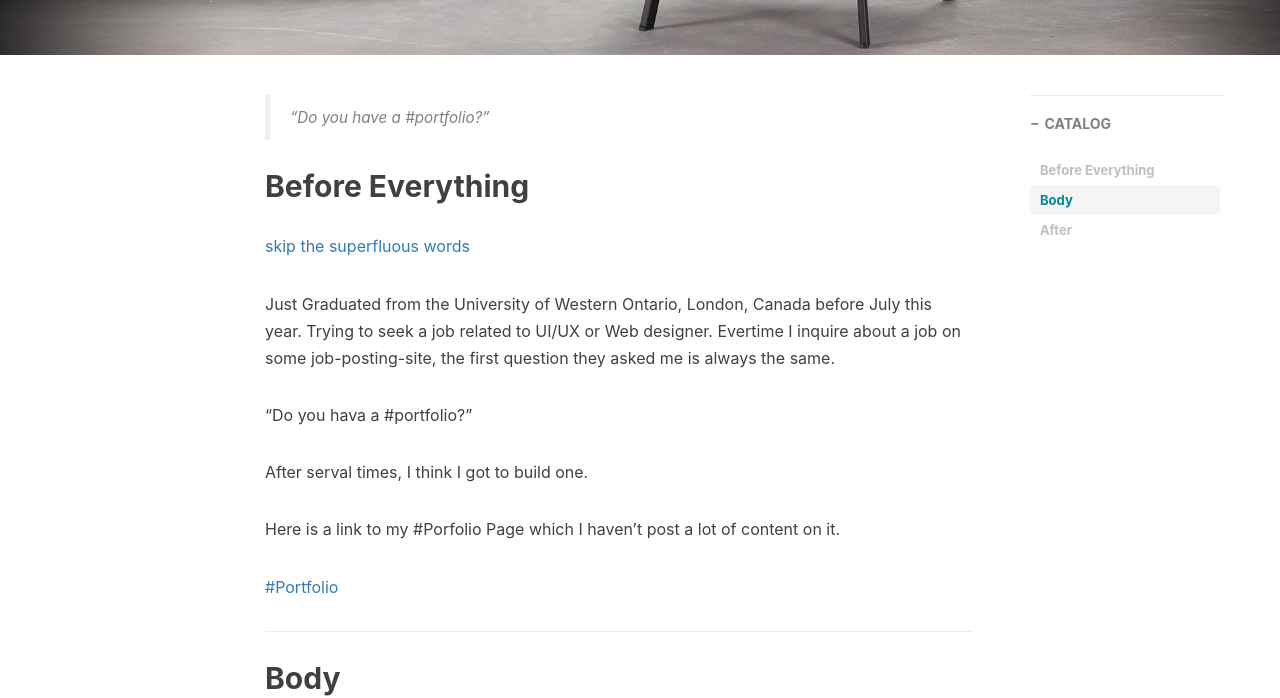
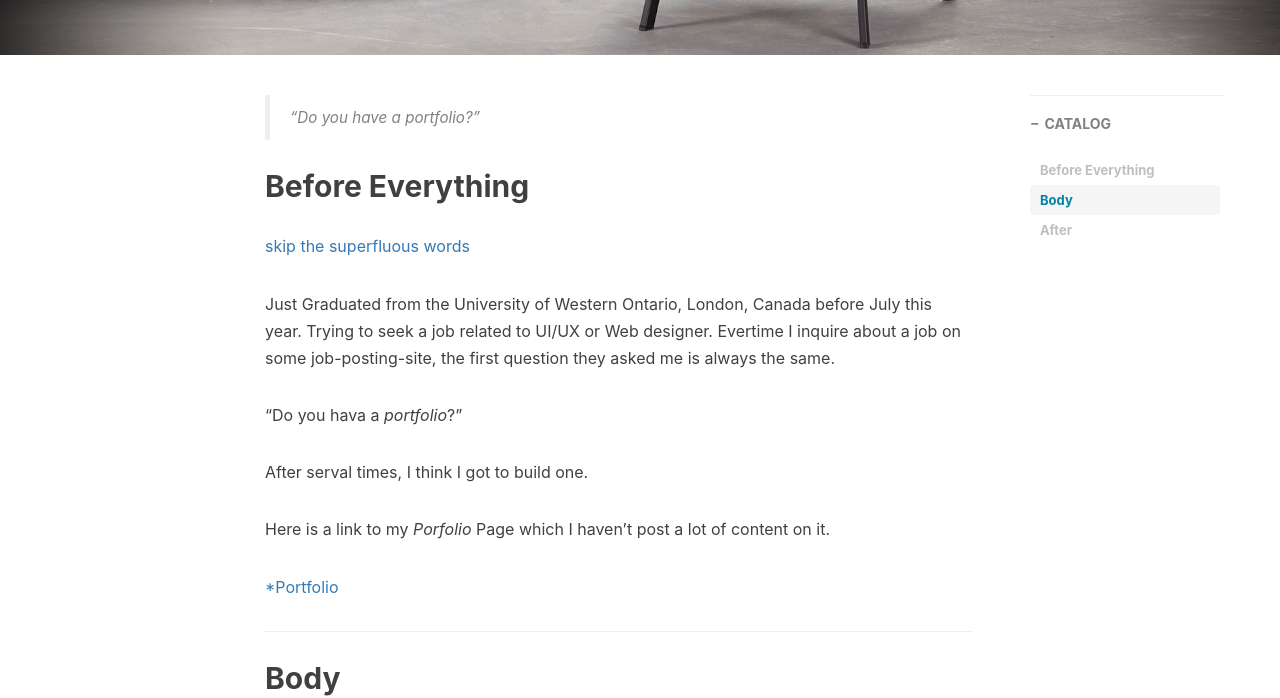
Before and after one commit to Xixiong-Guo/Xixiong-Guo.github.io, a Jekyll site: the page built from _posts/2016-10-10-NB.markdown, in a window 1280 px wide. Shown: the part 468-1166 px from the top of the page. Built offline with Jekyll 4.4.1, drawn with Linux system fonts in a browser that asks for light colours; nearby versions of some CDN libraries; comment, search, counter and statistics services are not loaded.

```diff
--- a/_posts/2016-10-10-NB.markdown
+++ b/_posts/2016-10-10-NB.markdown
@@ -10,7 +10,7 @@ tags:
     - draft
 ---
 
-> “Do you have a #portfolio?”
+> “Do you have a portfolio?”
 
 
 ## Before Everything
@@ -21,14 +21,14 @@ tags:
 
 Just Graduated from the University of Western Ontario, London, Canada before July this year. Trying to seek a job related to UI/UX or Web designer. Evertime I inquire about a job on some job-posting-site, the first question they asked me is always the same.
 
-"Do you hava a #portfolio?"
+"Do you hava a *portfolio*?"
 
 After serval times, I think I got to build one.
 
 
-Here is a link to my #Porfolio Page which I haven't post a lot of content on it.
+Here is a link to my *Porfolio* Page which I haven't post a lot of content on it.
 
-[#Portfolio](http://sh7ne/portfolio)
+[*Portfolio](http://sh7ne/portfolio)
 
 
 <p id = "build"></p>
```
